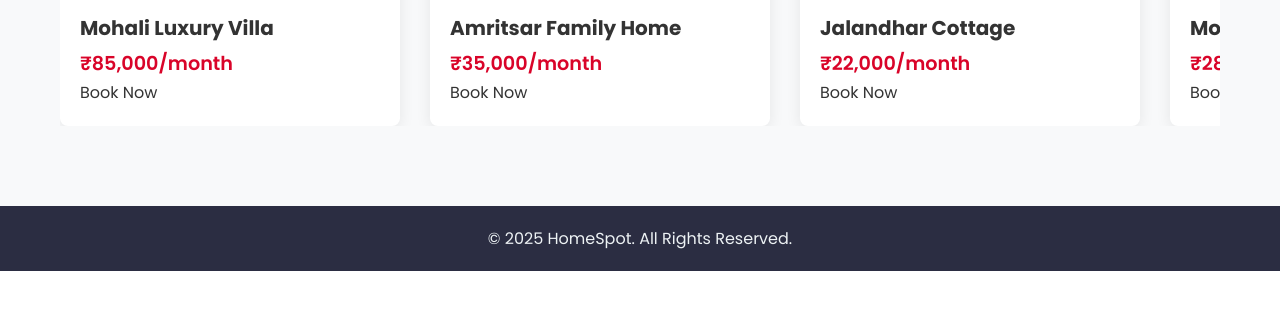
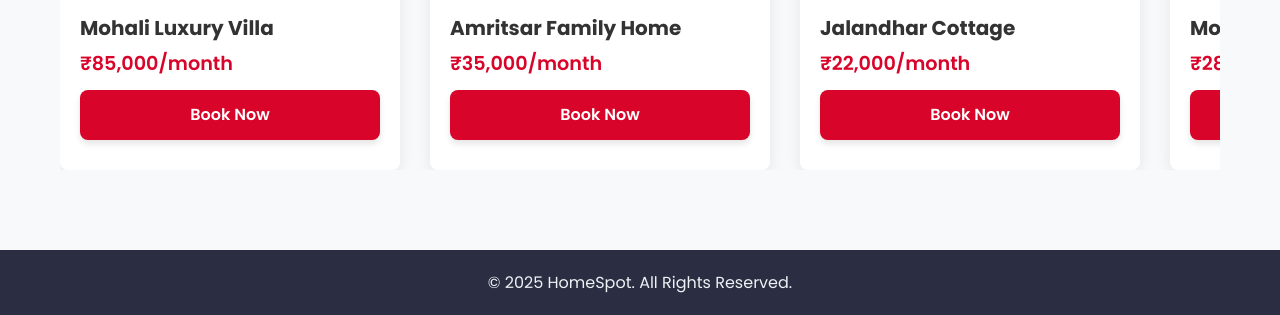
Before and after one commit to qwerty274/RENTAL_HUB_FEE_II, a website: page index.html in a window 1280 px wide. Shown: the part 1268-1583 px from the top of the page. Before the commit the page ends 1539 px from the top, so only its background shows below. Drawn offline with Linux system fonts and the light colour scheme.

Commit message:
Book Now

```diff
--- a/index.html
+++ b/index.html
@@ -422,6 +422,32 @@
             display: none; /* For a real site, implement a hamburger menu here */
         }
     }
+
+    .book-now-btn {
+    display: block;
+    margin: 10px auto;
+    padding: 12px 24px;
+    background-color: var(--primary-color);
+    color: #fff;
+    text-align: center;
+    text-decoration: none;
+    border-radius: 8px;
+    font-size: 1rem;
+    font-weight: 600;
+    transition: background-color 0.3s ease, transform 0.2s ease;
+    box-shadow: 0 4px 6px rgba(0, 0, 0, 0.1);
+  }
+
+  .book-now-btn:hover {
+    background-color: #b81d24;
+    transform: translateY(-2px);
+    box-shadow: 0 6px 8px rgba(0, 0, 0, 0.15);
+  }
+
+  .book-now-btn:active {
+    transform: translateY(0);
+    box-shadow: 0 4px 6px rgba(0, 0, 0, 0.1);
+  }
 </style>
 </head>
 <body>
```
